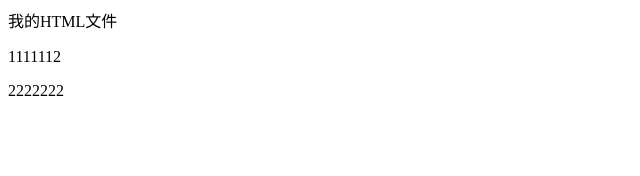
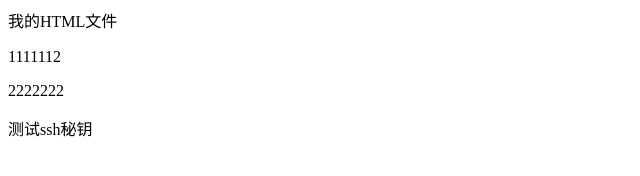
Before and after one commit to hhh1xl/git-demo, a plain HTML site: page index.html in a window 1280 px wide. Shown: the whole page, without its empty margins (0-640 px from the left). Drawn offline with Linux system fonts and the light colour scheme.

Commit message:
测试ssh免登录

```diff
--- a/index.html
+++ b/index.html
@@ -9,5 +9,6 @@
     <div>我的HTML文件</div>
     <p>1111112</p>
     <p>2222222</p>
+    <p>测试ssh秘钥</p>
 </body>
 </html>
```
